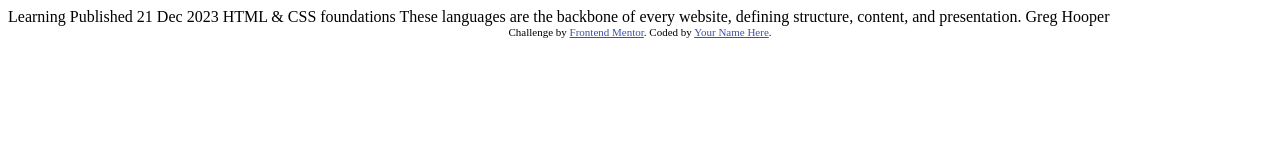
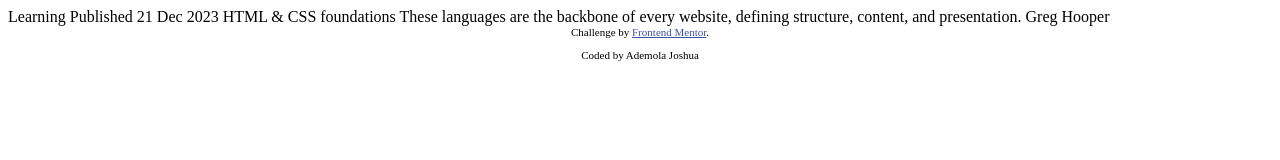
Before and after one commit to Hardehmohlah/blog-preview-card, a plain HTML site: page index.html in a window 1280 px wide. Drawn offline with Linux system fonts and the light colour scheme.

Commit message:
Update index.html

```diff
--- a/index.html
+++ b/index.html
@@ -28,7 +28,7 @@
 
   <div class="attribution">
     Challenge by <a href="https://www.frontendmentor.io?ref=challenge" target="_blank">Frontend Mentor</a>.
-    Coded by <a href="#">Your Name Here</a>.
+    <p>Coded by Ademola Joshua</p>
   </div>
 </body>
 </html>
```
